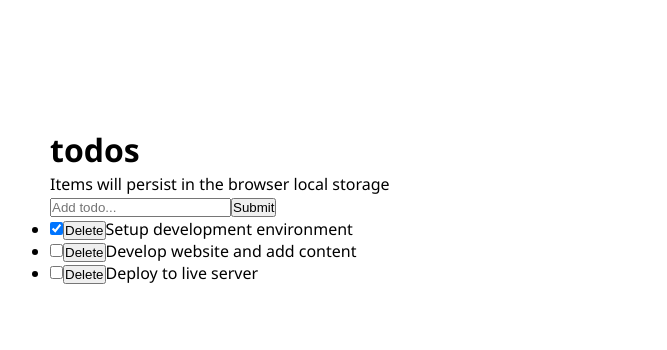
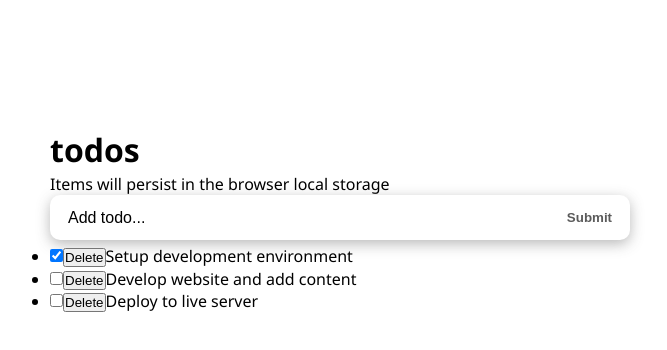
Before and after one commit to ronaldyonggi/todo-react-typescript, a React (Create React App) app: page / in a window 1280 px wide. Shown: the top 350 px of the page, without its empty margins (300-967 px from the left). Built offline with nearby package versions, Linux system fonts and the light colour scheme.

Commit message:
added classes for styling purposes

```diff
--- a/src/components/appComponents/todosLogicComponents/InputTodo.tsx
+++ b/src/components/appComponents/todosLogicComponents/InputTodo.tsx
@@ -41,16 +41,17 @@ const InputTodo = (props: InputTodoProps) => {
 
   return (
     <>
-      <form onSubmit={handleSubmit}>
+      <form onSubmit={handleSubmit} className="form-container">
         <input
         type="text"
         placeholder="Add todo..."
         value={title}
         onChange={handleChange}
+        className="input-text"
         />
-        <button>Submit</button>
+        <button className="input-submit">Submit</button>
       </form>
-      <span>{errorMessage}</span>
+      <span className="submit-warning">{errorMessage}</span>
     </>
   )
 }
```
